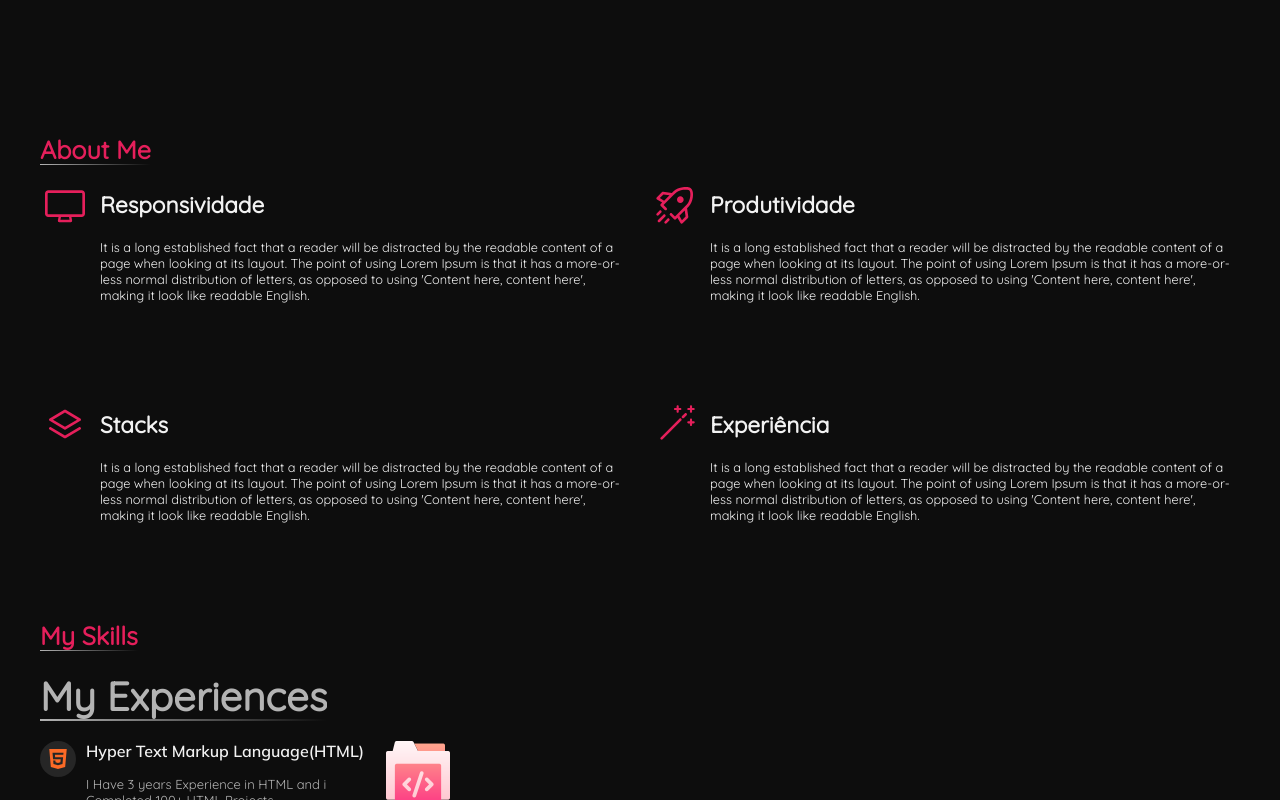
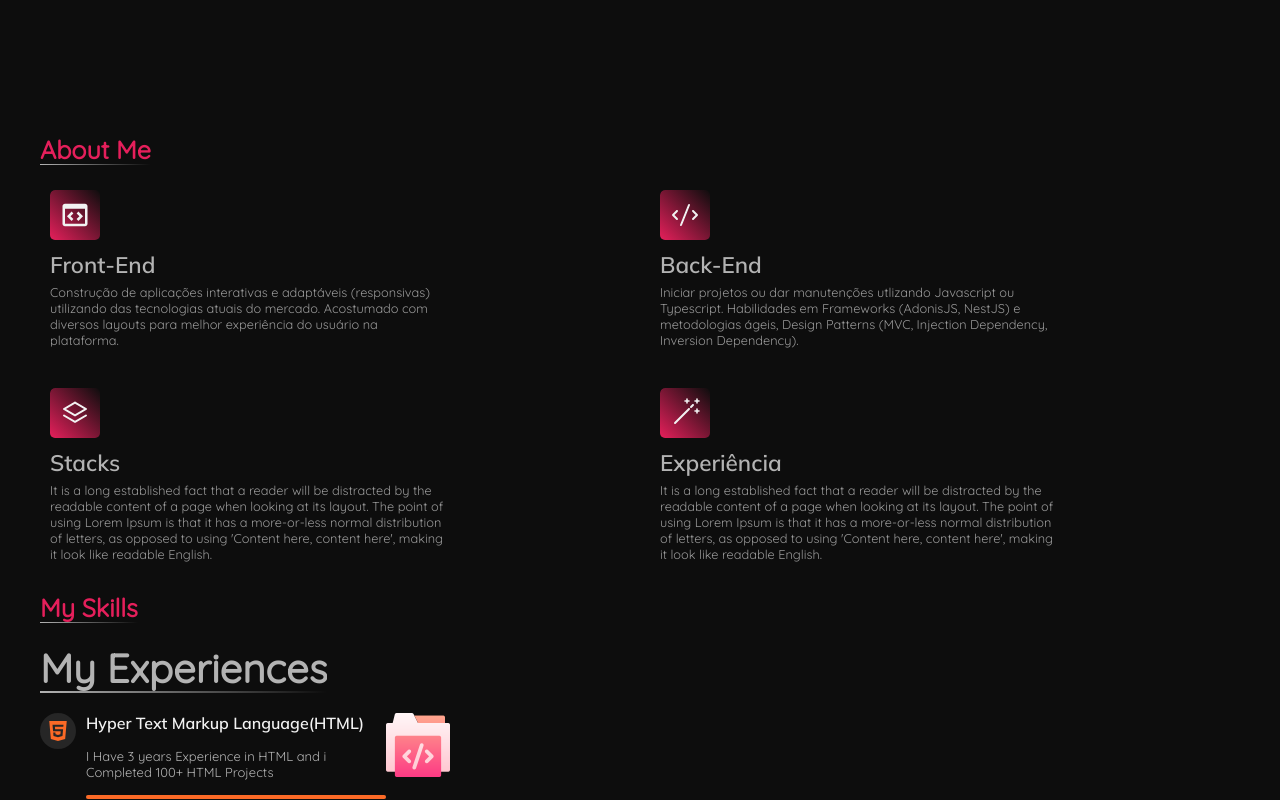
Before and after one commit to Jackson-SM/Portfolio, a React (Vite) app: page / in a window 1280 px wide. Shown: the part 676-1476 px from the top of the page. Built offline with nearby package versions, Linux system fonts and the light colour scheme.

Commit message:
refactor: modified card

```diff
--- a/package.json
+++ b/package.json
@@ -23,7 +23,7 @@
     "@typescript-eslint/eslint-plugin": "^5.45.1",
     "@typescript-eslint/parser": "^5.45.1",
     "@vitejs/plugin-react": "^2.2.0",
-    "eslint": "^8.29.0",
+    "eslint": "8.29.0",
     "eslint-config-airbnb": "^19.0.4",
     "eslint-config-prettier": "^8.5.0",
     "eslint-import-resolver-typescript": "^3.5.2",
--- a/src/config/stitches.config.ts
+++ b/src/config/stitches.config.ts
@@ -17,6 +17,7 @@ export const { styled, globalCss, keyframes, theme, createTheme } = createStitch
 
       text: 'hsl(0, 0%, 95%)',
       textDark: 'hsl(0, 0%, 70%)',
+      textDark2: 'hsl(0, 0%, 60%)',
     },
     fontSizes: {
       1: '12px',
--- a/src/pages/Home/components/SectionAboutMe/SkillIndividualCard/index.tsx
+++ b/src/pages/Home/components/SectionAboutMe/SkillIndividualCard/index.tsx
@@ -1,4 +1,3 @@
-import { CodeIcon } from '@radix-ui/react-icons';
 import React from 'react';
 
 import {
@@ -15,7 +14,7 @@ type SkillIndividualProps = React.ComponentProps<typeof StyledSkillIndividualCar
   icon: JSX.Element;
 };
 
-export function SkillIndividualCard({ title, text, icon, ...props }: SkillIndividualProps) {
+export function SkillIndividualCard({ title, text, icon }: SkillIndividualProps) {
   return (
     <StyledSkillIndividualCard>
       <ContainerIcon>{icon}</ContainerIcon>
--- a/src/pages/Home/components/SectionAboutMe/SkillIndividualCard/styles.ts
+++ b/src/pages/Home/components/SectionAboutMe/SkillIndividualCard/styles.ts
@@ -4,38 +4,51 @@ export const StyledSkillIndividualCard = styled('div', {
   /*   linearGradient: 'to right,transparent 90%, $primary',
   border: '2px solid $backgroundLight'
   */
-  height: 200,
+  maxWidth: '400px',
   borderRadius: 5,
   display: 'flex',
+  flexDirection: 'column',
+  gap: 10,
+
+  overflow: 'hidden',
 
   fontSize: 15,
+
+  '@large': {},
 });
 
 export const ContainerIcon = styled('div', {
-  padding: 5,
+  linearGradient: '45deg,$primary, transparent',
+
+  width: 'max-content',
+  display: 'flex',
+  borderRadius: '5px',
+  padding: 10,
 
   '& svg': {
-    width: 40,
-    height: 40,
+    width: 30,
+    height: 30,
 
-    color: '$primary',
+    color: '$text',
   },
 });
 
 export const ContainerContentSkill = styled('div', {
   display: 'flex',
   flexDirection: 'column',
-  padding: 10,
 
-  gap: 20,
+  gap: 5,
 });
 
 export const TitleSkillIndividual = styled('h1', {
   fontSize: '1.5em',
+  fontFamily: 'Mulish',
+  color: '$textDark',
 });
 
 export const TextSkillIndividual = styled('p', {
   fontSize: '0.85em',
+  color: '$textDark2',
   /* background: 'linear-gradient(to right,$textDark 80%,$primary)',
   WebkitBackgroundClip: 'text',
   WebkitTextFillColor: 'transparent', */
--- a/src/pages/Home/components/SectionAboutMe/index.tsx
+++ b/src/pages/Home/components/SectionAboutMe/index.tsx
@@ -1,7 +1,7 @@
-import { DesktopIcon, MagicWandIcon, RocketIcon, StackIcon } from '@radix-ui/react-icons';
+import { CodeIcon, MagicWandIcon, StackIcon } from '@radix-ui/react-icons';
 import React from 'react';
+import { BiCodeBlock } from 'react-icons/bi';
 
-import { TextColor } from '../../../../components/TextColor';
 import { TitleSection } from '../TitleSection';
 import { SkillIndividualCard } from './SkillIndividualCard';
 import { ContainerSectionAboutMe, ContainerSkillsIndividualCards, TopSection } from './styles';
@@ -9,14 +9,14 @@ import { ContainerSectionAboutMe, ContainerSkillsIndividualCards, TopSection } f
 export function SectionAboutMe() {
   const contentSkillIndividual = [
     {
-      title: 'Responsividade',
-      text: "It is a long established fact that a reader will be distracted by the readable content of a page when looking at its layout. The point of using Lorem Ipsum is that it has a more-or-less normal distribution of letters, as opposed to using 'Content here, content here', making it look like readable English.",
-      icon: <DesktopIcon />,
+      title: 'Front-End',
+      text: 'Construção de aplicações interativas e adaptáveis (responsivas) utilizando das tecnologias atuais do mercado. Acostumado com diversos layouts para melhor experiência do usuário na plataforma.',
+      icon: <BiCodeBlock />,
     },
     {
-      title: 'Produtividade',
-      text: "It is a long established fact that a reader will be distracted by the readable content of a page when looking at its layout. The point of using Lorem Ipsum is that it has a more-or-less normal distribution of letters, as opposed to using 'Content here, content here', making it look like readable English.",
-      icon: <RocketIcon />,
+      title: 'Back-End',
+      text: 'Iniciar projetos ou dar manutenções utlizando Javascript ou Typescript. Habilidades em Frameworks (AdonisJS, NestJS) e metodologias ágeis, Design Patterns (MVC, Injection Dependency, Inversion Dependency).',
+      icon: <CodeIcon />,
     },
     {
       title: 'Stacks',
--- a/src/pages/Home/components/SectionAboutMe/styles.ts
+++ b/src/pages/Home/components/SectionAboutMe/styles.ts
@@ -15,9 +15,11 @@ export const TopSection = styled('div', {
 export const ContainerSkillsIndividualCards = styled('div', {
   display: 'grid',
   gridTemplateColumns: 'repeat(2, 1fr)',
-  gap: 20,
+  gap: 40,
+
+  padding: 10,
 
   '@medium': {
-    gridTemplateColumns: 'repeat(1, 1fr)',
+    gridTemplateColumns: 'repeat(1, 400px)',
   },
 });
```
Also changed, not shown: 1 other file (tests, documents, lock files or other folders).
